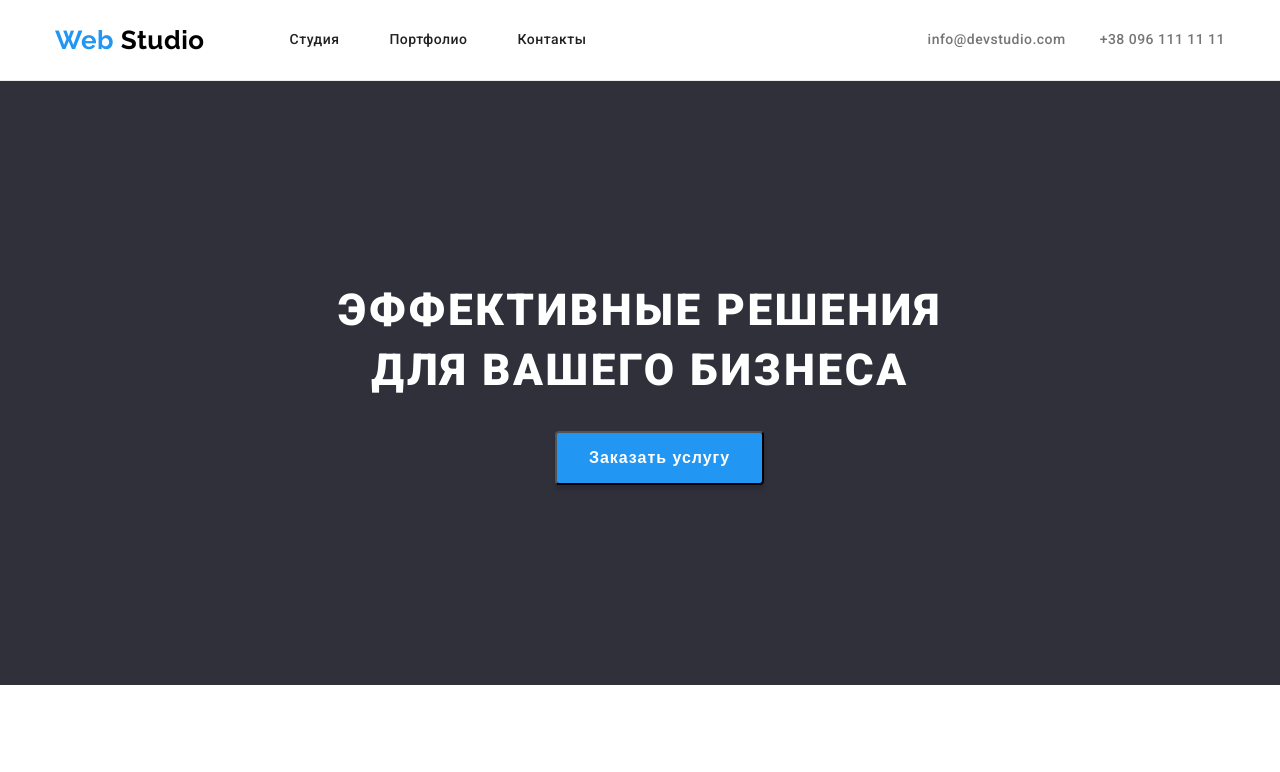
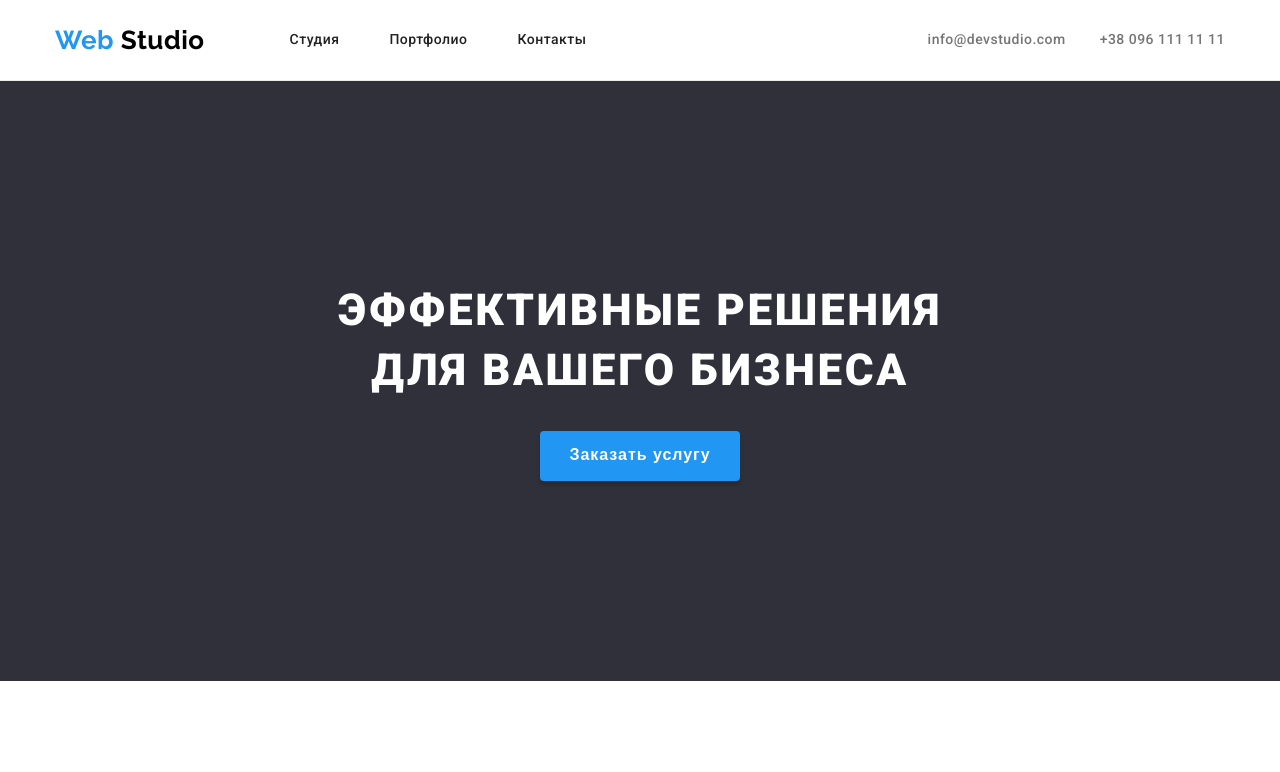
Before and after one commit to Alex-Grib/goit-markup-hw-03, a plain HTML site: page index.html in a window 1280 px wide. Shown: the top 772 px of the page. Drawn offline with Linux system fonts and the light colour scheme.

Commit message:
Корректировка кнопки героя

```diff
--- a/css/styles.css
+++ b/css/styles.css
@@ -148,22 +148,22 @@ address {
 .hero {
   background-color: var(--fotter-bcg-color);
 }
-
+.hero-container {
+  text-align: center;
+}
 .hero-tittle {
-  margin-left: auto;
-  margin-right: auto;
+  color: var(--primary-white-color);
+  font-weight: 900;
+  font-size: 44px;
+  line-height: 1.36;
+  letter-spacing: 0.06em;
+  text-transform: uppercase;
+  width: 696px;
   padding-top: 200px;
   padding-bottom: 30px;
 
-  color: var(--primary-white-color);
-  width: 696px;
-  font-family: Roboto;
-  font-weight: 900;
-  font-size: 44px;
-  line-height: 1.36;
-  text-align: center;
-  letter-spacing: 0.06em;
-  text-transform: uppercase;
+  margin-left: auto;
+  margin-right: auto;
 }
 /* Задает общие отсупы секциям кроме героя */
 
@@ -431,24 +431,22 @@ address {
 /* оформление кнопки главной страницы */
 
 .hero-text {
-  display: flex;
-  padding-right: 32px;
-  padding-left: 32px;
-  padding-top: 10px;
-  padding-bottom: 10px;
-}
-
-.button {
-  margin-left: 500px;
-  min-width: 200px;
-  margin-bottom: 200px;
-  box-shadow: 0px 4px 4px rgba(0, 0, 0, 0.15);
-  border-radius: 4px;
-
   font-weight: 700;
   font-size: 16px;
   line-height: 1.87;
   letter-spacing: 0.06em;
+}
+
+.button {
+  display: inline-block;
+  min-width: 200px;
+  min-height: 50px;
+  margin-bottom: 200px;
+  border-radius: 4px;
+  box-shadow: 0px 4px 4px rgba(0, 0, 0, 0.15);
+  line-height: 3;
+
+  border: none;
 
   color: var(--primary-white-color);
   background-color: var(--accent-color);
--- a/index.html
+++ b/index.html
@@ -48,7 +48,7 @@
     <main>
       <!-- Секция Герой -->
       <section class="hero">
-        <div class="container">
+        <div class="hero-container container">
           <h1 class="hero-tittle">Эффективные решения для вашего бизнеса</h1>
           <button class="button">
             <span class="hero-text">Заказать услугу</span>
```
